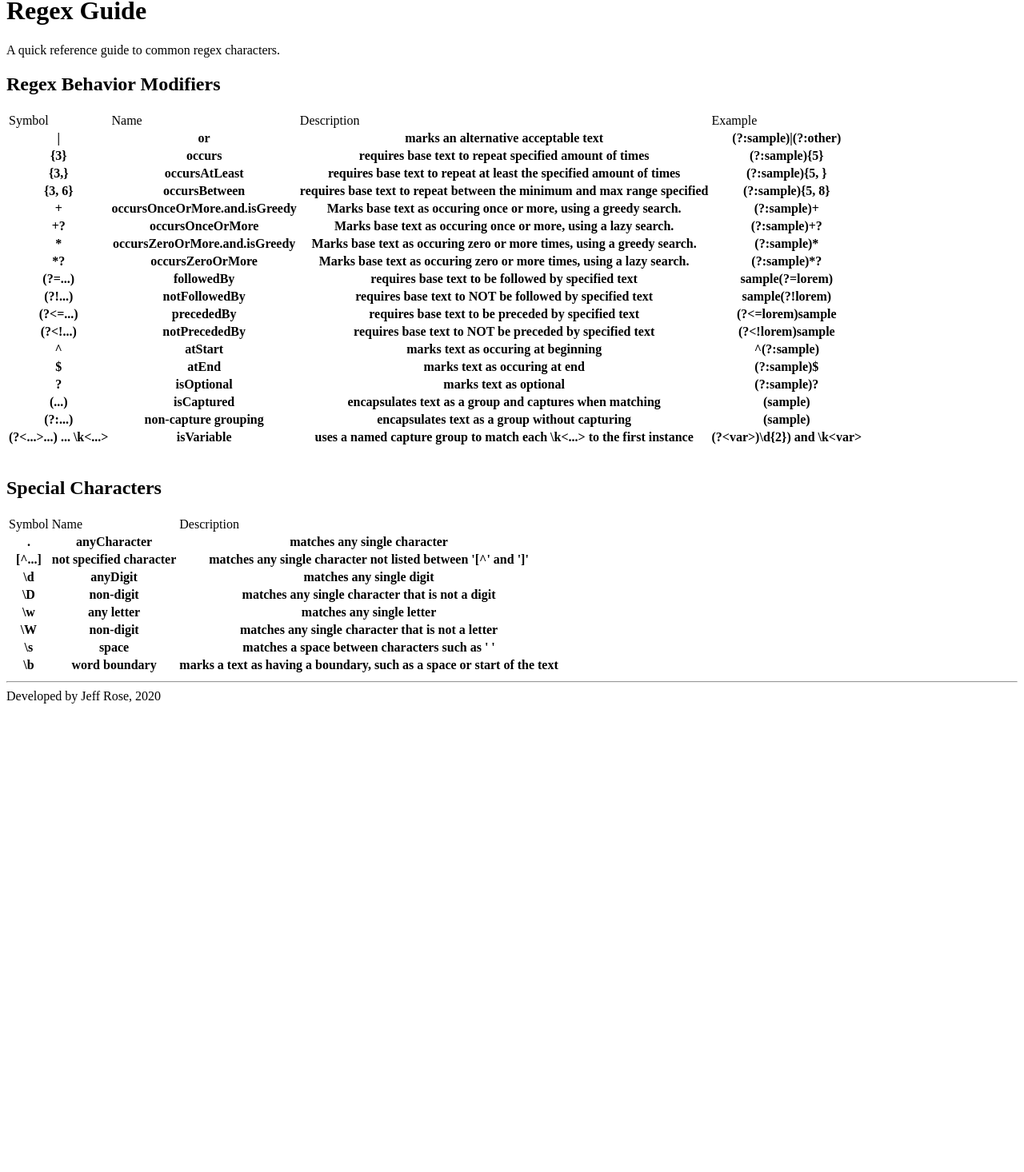
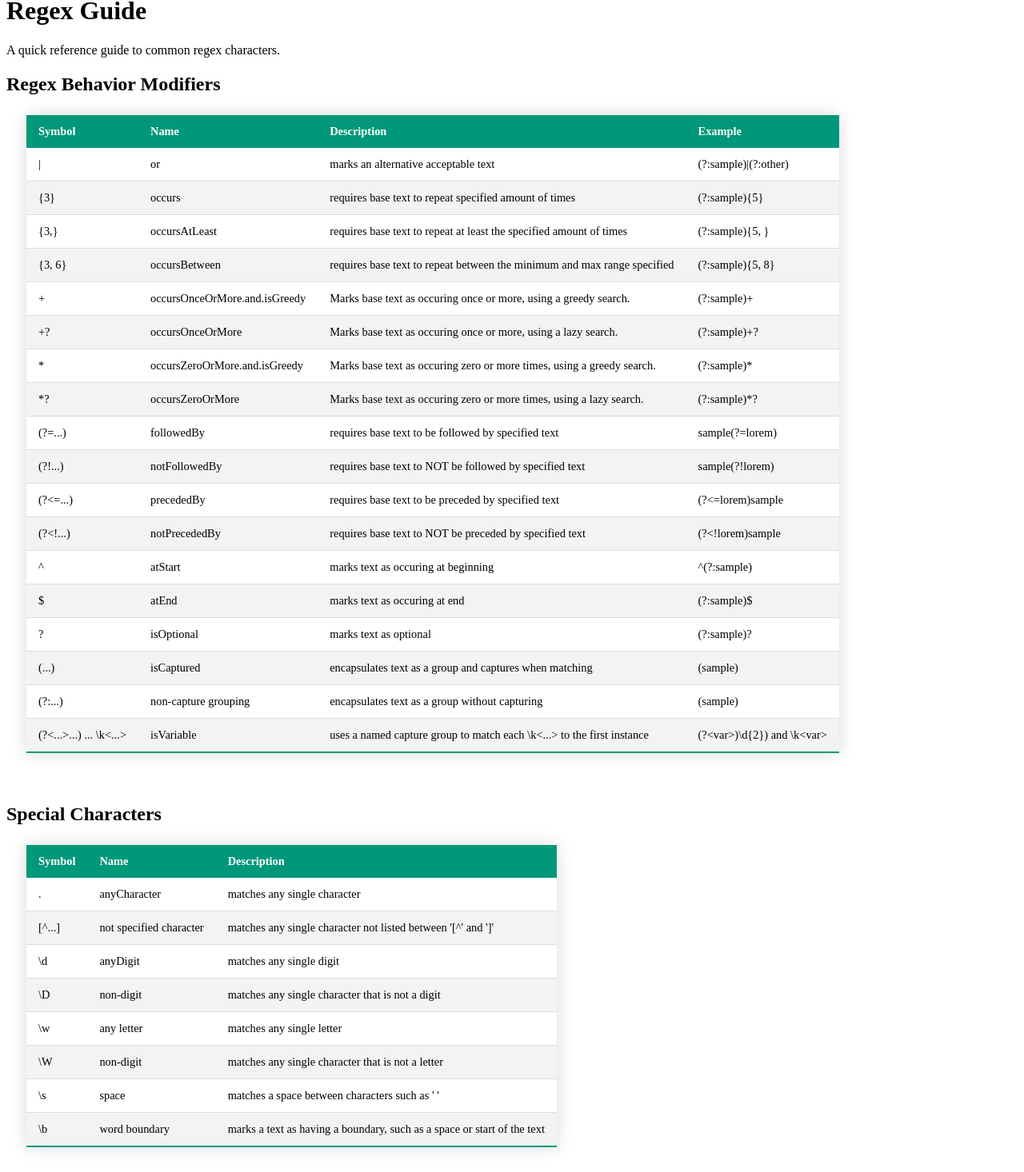
Before and after one commit to jt-rose/rxp-site, a Next.js app: page /regex-guide in a window 1280 px wide. Shown: the part 54-1520 px from the top of the page at 80% size. Before the commit the page ends 942 px from the top, so only its background shows below. Built offline with nearby package versions, Linux system fonts and the light colour scheme.

Commit message:
added table styling

```diff
--- a/pages/regex-guide.tsx
+++ b/pages/regex-guide.tsx
@@ -9,47 +9,80 @@ const RegexGuidePage = () => (
     <p>A quick reference guide to common regex characters.</p>
     <h2>Regex Behavior Modifiers</h2>
     <table>
-      <td>
-        Symbol
-      </td>
-      <td>
-        Name
-      </td>
-      <td>
-        Description
-      </td>
-      <td>
-        Example
-      </td>
+      <thead>
+        <tr>
+        <th>Symbol</th>
+      <th>Name</th>
+      <th>Description</th>
+      <th>Example</th>
+        </tr>
+      </thead>
+      <tbody>
       {regexData.map(data => (
         <tr>
-          <th>{data.symbol}</th>
-          <th>{data.name}</th>
-          <th>{data.description}</th>
-          <th>{data.example}</th>
+          <td>{data.symbol}</td>
+          <td>{data.name}</td>
+          <td>{data.description}</td>
+          <td>{data.example}</td>
         </tr>
       ))}
+      </tbody>
     </table>
     <br />
     <h2>Special Characters</h2>
     <table>
-    <td>
-        Symbol
-      </td>
-      <td>
-        Name
-      </td>
-      <td>
-        Description
-      </td>
+      <thead>
+        <tr>
+        <th>Symbol</th>
+      <th>Name</th>
+      <th>Description</th>
+        </tr>
+      </thead>
+    <tbody>
       {specialCharData.map(data => (
         <tr>
-        <th>{data.symbol}</th>
-        <th>{data.name}</th>
-        <th>{data.description}</th>
+        <td>{data.symbol}</td>
+        <td>{data.name}</td>
+        <td>{data.description}</td>
       </tr>
       ))}
+      </tbody>
     </table>
+      <style jsx>{`
+        table {
+          border-collapse: collapse;
+          margin: 25px;
+          font-size: 0.9em;
+          font-damily: sans-serif;
+          min-width: 400px;
+          box-shadow: 0 0 20px rgba(0, 0, 0, 0.15)
+        }
+        thead tr {
+          background-color: #009879;
+          color: #ffffff;
+          text-align: left;
+        }
+        th, td {
+          padding: 12px 15px;
+        }
+       tbody tr {
+          border-bottom: 1px solid #dddddd;
+      }
+
+      tbody tr:nth-of-type(even) {
+          background-color: #f3f3f3;
+      }
+
+      tbody tr:last-of-type {
+          border-bottom: 2px solid #009879;
+      }
+      tbody tr:hover {
+        font-weight: bold;
+        color: #009879;
+    }
+
+
+      `}</style>
   </Layout>
 );
 
```
